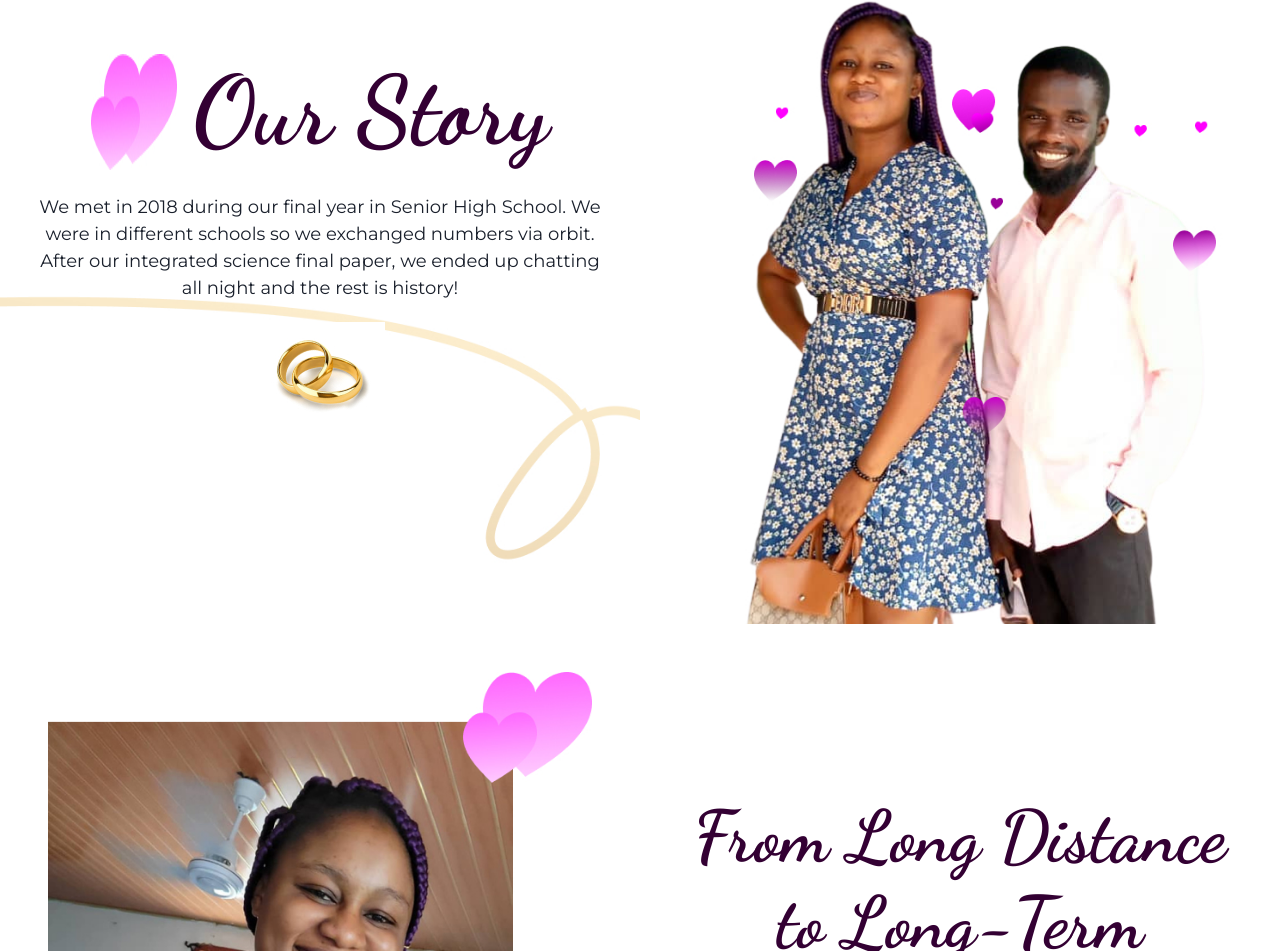
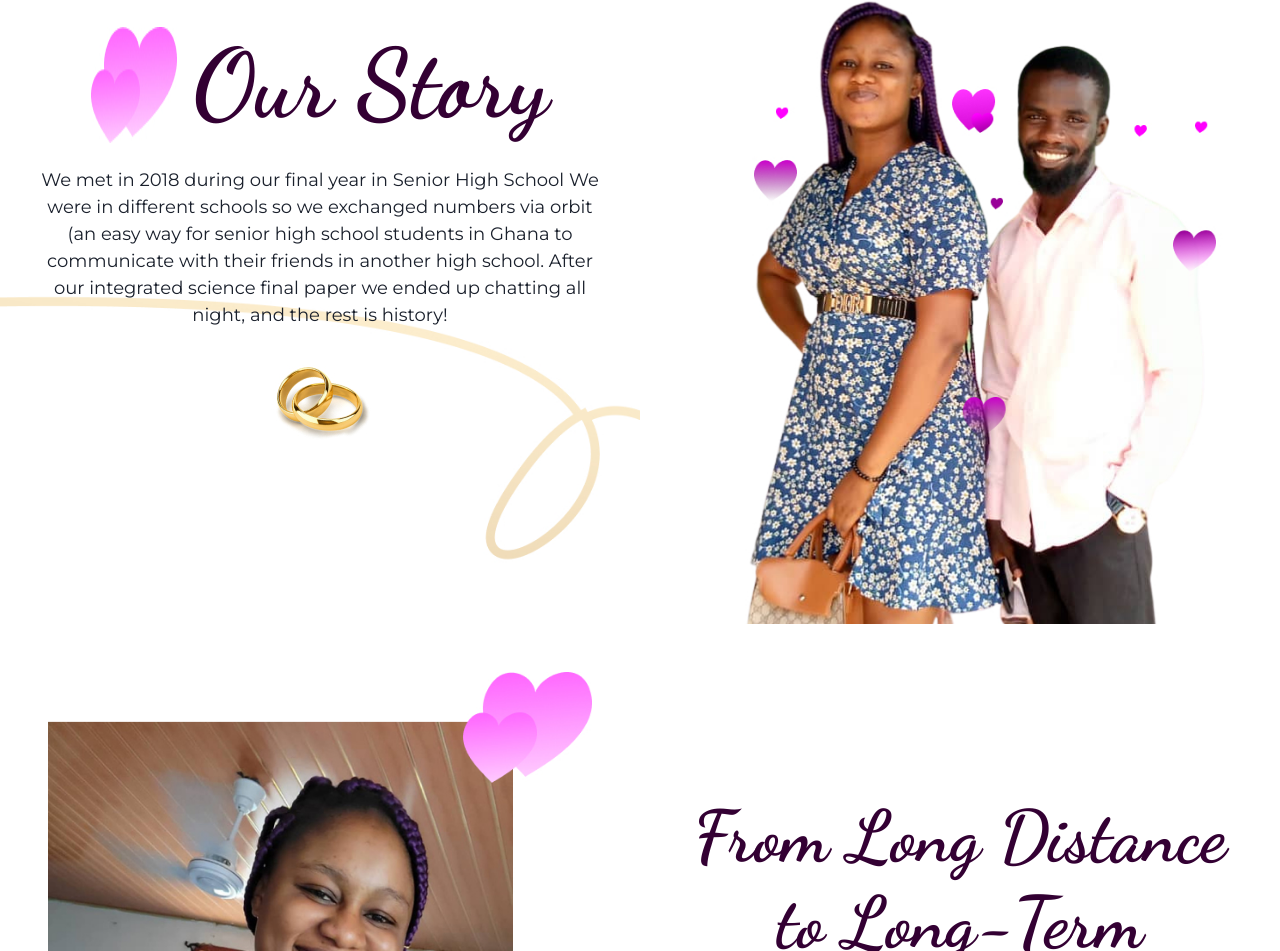
Before and after one commit to jamesofoaye/ella-said-yes, a Next.js app: page / in a window 1280 px wide. Shown: the part 938-1889 px from the top of the page. Built offline with nearby package versions, Linux system fonts and the light colour scheme.

Commit message:
Change our story content

```diff
--- a/pages/index.js
+++ b/pages/index.js
@@ -80,10 +80,7 @@ export default function Home() {
 							</Flex>
 
 							<Text fontSize={"lg"} textAlign="center" px={[4, 6, 8]} pt={4}>
-								We met in 2018 during our final year in Senior High School. We
-								were in different schools so we exchanged numbers via orbit.
-								After our integrated science final paper, we ended up chatting
-								all night and the rest is history!
+								We met in 2018 during our final year in Senior High School We were in different schools so we exchanged numbers via orbit (an easy way for senior high school students in Ghana to communicate with their friends in another high school. After our integrated science final paper we ended up chatting all night, and the rest is history!
 							</Text>
 
 							<Image src="/assets/ring.jpg" alt="Rings" pt={3} />
```
